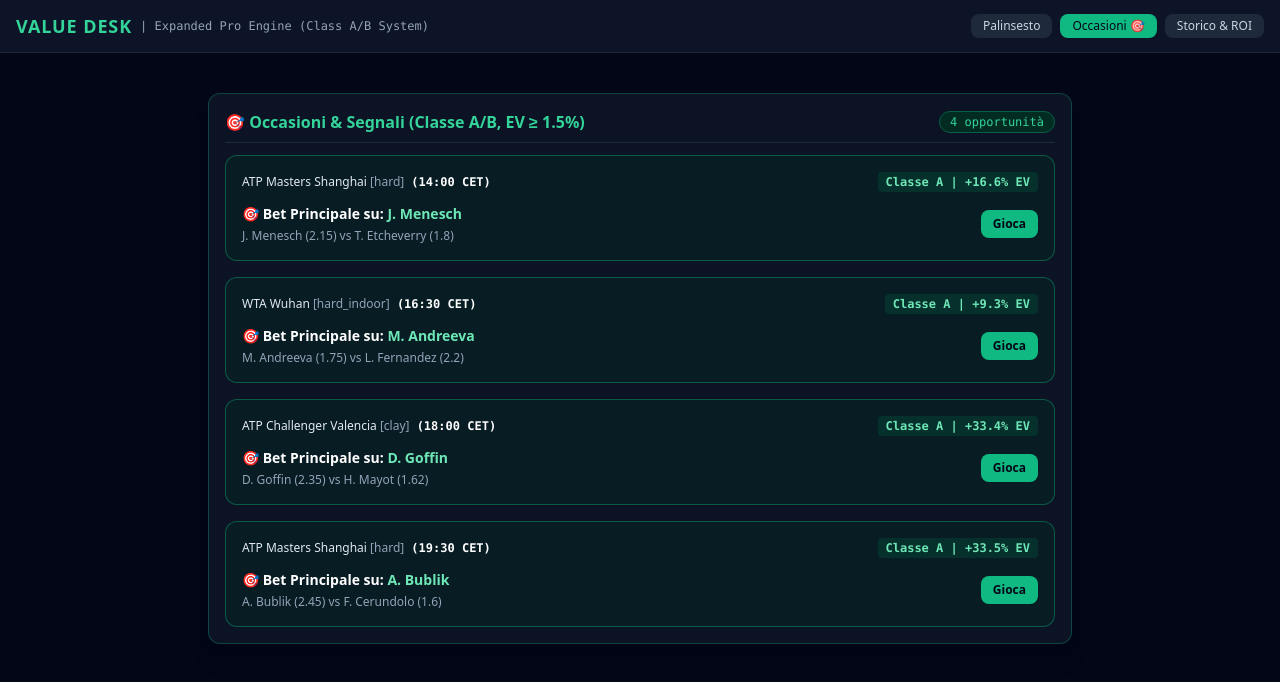
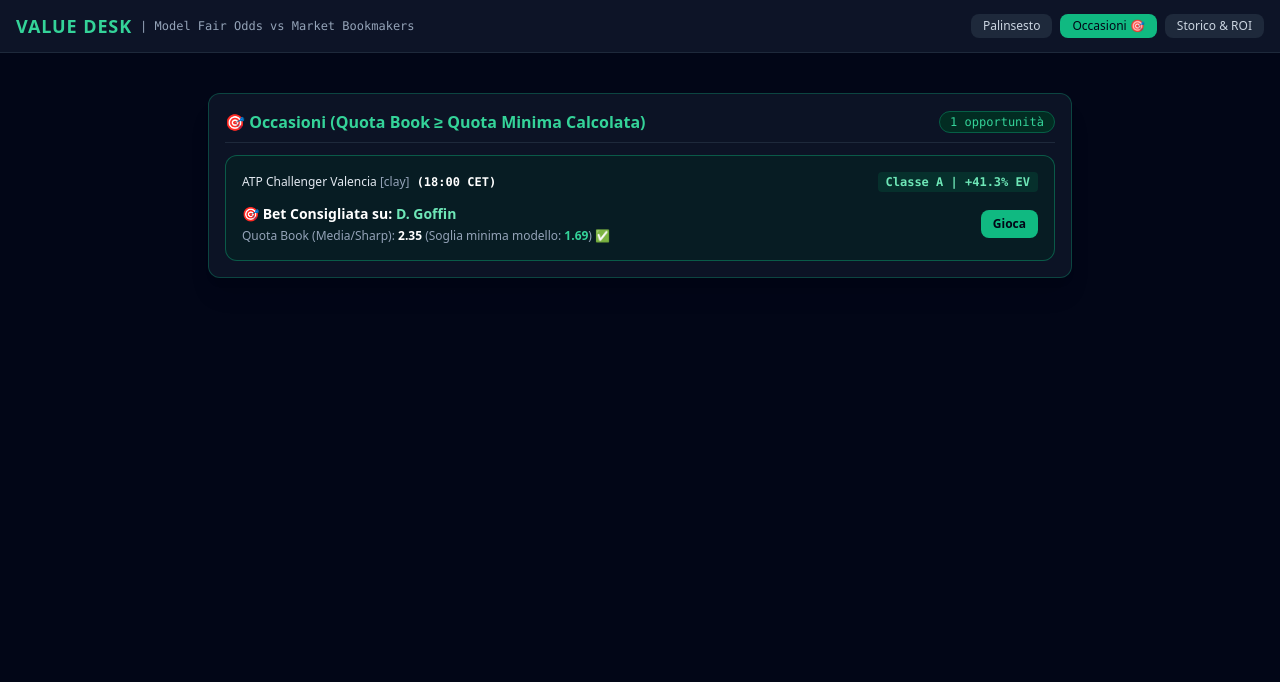
Before and after one commit to roby79/value-desk-betfair, a plain HTML site: page index.html in a window 1280 px wide. Both pictures are taken after a click on the button "Occasioni 🎯". Drawn offline with nearby package versions, Linux system fonts and the light colour scheme.

Commit message:
Aggiunto calcolatore dinamico quota minima basato su Elo e EV

```diff
--- a/index.html
+++ b/index.html
@@ -3,7 +3,7 @@
 <head>
     <meta charset="UTF-8">
     <meta name="viewport" content="width=device-width, initial-scale=1.0">
-    <title>Value Desk - Expanded Pro Tennis Engine</title>
+    <title>Value Desk - Pro Tennis Engine (Fair Odds & Bookmaker Analysis)</title>
     <script src="https://cdn.tailwindcss.com"></script>
 </head>
 <body class="bg-slate-950 text-slate-100 min-h-screen flex flex-col font-sans">
@@ -12,7 +12,7 @@
     <header class="border-b border-slate-800 bg-slate-900/90 backdrop-blur sticky top-0 z-50 px-4 py-3 flex justify-between items-center">
         <div class="flex items-center gap-2">
             <h1 class="text-lg font-black tracking-wider text-emerald-400">VALUE DESK</h1>
-            <span class="text-xs text-slate-400 font-mono">| Expanded Pro Engine (Class A/B System)</span>
+            <span class="text-xs text-slate-400 font-mono">| Model Fair Odds vs Market Bookmakers</span>
         </div>
         <div class="flex gap-2">
             <button onclick="switchTab('palinsesto')" id="btn-palinsesto" class="px-3 py-1 text-xs font-medium rounded-lg bg-emerald-500 text-slate-950 transition">Palinsesto</button>
@@ -33,7 +33,7 @@
 
             <section class="bg-slate-900/80 border border-slate-800 rounded-xl p-4 shadow-xl">
                 <div class="flex justify-between items-center mb-3 border-b border-slate-800 pb-2">
-                    <h2 class="text-md font-semibold text-slate-200 flex items-center gap-2">📅 Palinsesto & Analisi Multidimensionale Calibrata</h2>
+                    <h2 class="text-md font-semibold text-slate-200 flex items-center gap-2">📅 Palinsesto & Quota Minima Modello vs Bookmakers</h2>
                     <span id="match-count" class="text-xs bg-slate-800 text-slate-400 px-2.5 py-0.5 rounded-full font-mono">0 match</span>
                 </div>
                 <div id="matches-container" class="space-y-4">
@@ -46,7 +46,7 @@
         <div id="tab-occasioni" class="space-y-6 hidden">
             <section class="bg-slate-900/80 border border-emerald-500/30 rounded-xl p-4 shadow-xl">
                 <div class="flex justify-between items-center mb-3 border-b border-slate-800 pb-2">
-                    <h2 class="text-md font-semibold text-emerald-400 flex items-center gap-2">🎯 Occasioni & Segnali (Classe A/B, EV &ge; 1.5%)</h2>
+                    <h2 class="text-md font-semibold text-emerald-400 flex items-center gap-2">🎯 Occasioni (Quota Book &ge; Quota Minima Calcolata)</h2>
                     <span id="opp-count" class="text-xs bg-emerald-950 text-emerald-400 border border-emerald-800 px-2.5 py-0.5 rounded-full font-mono">0 opportunità</span>
                 </div>
                 <div id="opportunities-container" class="space-y-4">
@@ -59,7 +59,7 @@
         <div id="tab-giocate" class="space-y-6 hidden">
             <section class="bg-slate-900/80 border border-slate-800 rounded-xl p-4 shadow-xl space-y-4">
                 <div class="flex justify-between items-center border-b border-slate-800 pb-2">
-                    <h2 class="text-md font-semibold text-emerald-400">📊 Storico Giocate, Utili e ROI (Netto Comm. 5%)</h2>
+                    <h2 class="text-md font-semibold text-emerald-400">📊 Storico Giocate, Utili e ROI (Riferimento Bookmakers)</h2>
                     <div class="text-xs font-mono text-slate-400">Cassa Iniziale: <strong class="text-white">€1,000.00</strong></div>
                 </div>
 
@@ -88,10 +88,10 @@
                             <tr class="border-b border-slate-800 text-slate-400">
                                 <th class="pb-2">Match</th>
                                 <th class="pb-2">Scelta</th>
-                                <th class="pb-2">Quota Betfair</th>
+                                <th class="pb-2">Quota Book</th>
                                 <th class="pb-2">Stake</th>
                                 <th class="pb-2">Esito</th>
-                                <th class="pb-2">Utile/Perdita Netto</th>
+                                <th class="pb-2">Utile/Perdita</th>
                             </tr>
                         </thead>
                         <tbody id="bets-table-body">
@@ -106,11 +106,11 @@
 
     </main>
 
-    <!-- Modale Scommessa Betfair -->
+    <!-- Modale Inserimento Giocata Bookmaker -->
     <div id="bet-modal" class="fixed inset-0 bg-black/70 backdrop-blur-sm z-50 hidden flex items-center justify-center p-4">
         <div class="bg-slate-900 border border-slate-700 rounded-xl max-w-md w-full p-5 space-y-4 shadow-2xl">
             <div class="flex justify-between items-center border-b border-slate-800 pb-2">
-                <h3 class="text-sm font-bold text-emerald-400">Piazza Giocata su Betfair</h3>
+                <h3 class="text-sm font-bold text-emerald-400">Registra Giocata su Bookmaker</h3>
                 <button onclick="closeBetModal()" class="text-slate-400 hover:text-white text-sm font-bold">✕</button>
             </div>
             <div id="modal-match-info" class="text-xs text-slate-300 font-mono"></div>
@@ -121,7 +121,7 @@
                     <input type="text" id="modal-side" disabled class="w-full bg-slate-950 border border-slate-800 rounded px-3 py-2 text-slate-300 font-mono">
                 </div>
                 <div>
-                    <label class="block text-slate-400 mb-1">Quota Reale Betfair</label>
+                    <label class="block text-slate-400 mb-1">Quota Reale Bookmaker (es. Pinnacle / Media)</label>
                     <input type="number" id="modal-odds" step="0.01" class="w-full bg-slate-950 border border-slate-800 rounded px-3 py-2 text-slate-200 font-mono">
                 </div>
                 <div>
@@ -137,7 +137,7 @@
         </div>
     </div>
 
-    <!-- Script Logica Ampliata -->
+    <!-- Script Logica -->
     <script>
         let matchesData = [
             {
@@ -148,7 +148,7 @@
                 time: "14:00 CET",
                 player1: "J. Menesch",
                 rank1: 35,
-                odds1: 2.15,
+                odds1: 2.15, // Quota di riferimento media / sharp book
                 eloOverall1: 1870,
                 eloSurface1: 1890,
                 eloRecent1: 1880,
@@ -159,7 +159,7 @@
                 player2: "T. Etcheverry",
                 rank2: 32,
                 odds2: 1.80,
-                eloOverall2: 1850,
+                eloOverall1: 1850,
                 eloSurface2: 1835,
                 eloRecent2: 1840,
                 surfaceMatchesCount2: 18,
@@ -175,7 +175,7 @@
                 time: "16:30 CET",
                 player1: "M. Andreeva",
                 rank1: 15,
-                odds1: 1.75,
+                odds1: 1.55,
                 eloOverall1: 1910,
                 eloSurface1: 1930,
                 eloRecent1: 1920,
@@ -185,7 +185,7 @@
                 form1: ["V", "V", "V", "S"],
                 player2: "L. Fernandez",
                 rank2: 28,
-                odds2: 2.20,
+                odds2: 2.65,
                 eloOverall2: 1830,
                 eloSurface2: 1810,
                 eloRecent2: 1820,
@@ -220,33 +220,6 @@
                 sosRecent2: 110,
                 gameWinAvg2: 50.1,
                 form2: ["S", "V", "S", "S"]
-            },
-            {
-                id: 104,
-                tournament: "ATP Masters Shanghai",
-                tier: "ATP 1000",
-                surface: "hard",
-                time: "19:30 CET",
-                player1: "A. Bublik",
-                rank1: 27,
-                odds1: 2.45,
-                eloOverall1: 1860,
-                eloSurface1: 1885,
-                eloRecent1: 1870,
-                surfaceMatchesCount1: 19,
-                sosRecent1: 35,
-                gameWinAvg1: 52.1,
-                form1: ["V", "S", "V", "V"],
-                player2: "F. Cerundolo",
-                rank2: 31,
-                odds2: 1.60,
-                eloOverall2: 1840,
-                eloSurface2: 1815,
-                eloRecent2: 1825,
-                surfaceMatchesCount2: 16,
-                sosRecent2: 40,
-                gameWinAvg2: 49.2,
-                form2: ["S", "V", "S", "V"]
             }
         ];
 
@@ -279,11 +252,6 @@
             return Math.min(Math.max(score, 40), 95);
         }
 
-        function getNetOdds(odds) {
-            const netProfit = (odds - 1) * 0.95;
-            return 1 + netProfit;
-        }
-
         function processMatches() {
             return matchesData.map(match => {
                 const effElo1 = getEffectiveElo(match.eloSurface1, match.eloOverall1, match.eloRecent1, match.surfaceMatchesCount1);
@@ -294,62 +262,61 @@
                 const totalScoreDiff = eloDiff + gameDiff;
 
                 const rawProb1 = 1 / (1 + Math.pow(10, -totalScoreDiff / 400));
-                const damping = 0.90; // Sintonizzato per catturare micro-vantaggi
+                const damping = 0.90;
                 const probElo1 = 0.5 + (rawProb1 - 0.5) * damping;
                 const probElo2 = 1 - probElo1;
 
-                const netOdds1 = getNetOdds(match.odds1);
-                const netOdds2 = getNetOdds(match.odds2);
-                const rawMarket1 = 1 / netOdds1;
-                const rawMarket2 = 1 / netOdds2;
+                // Calcolo Quota Minima di Valore (Fair Odds con target EV +1.5%)
+                const targetEV = 0.015;
+                const minGrossOdds1 = (1 + targetEV) / probElo1;
+                const minGrossOdds2 = (1 + targetEV) / probElo2;
+
+                const rawMarket1 = 1 / match.odds1;
+                const rawMarket2 = 1 / match.odds2;
                 const marketNoVig1 = rawMarket1 / (rawMarket1 + rawMarket2);
                 const marketNoVig2 = rawMarket2 / (rawMarket1 + rawMarket2);
 
-                const netEdge1 = probElo1 - marketNoVig1;
-                const netEdge2 = probElo2 - marketNoVig2;
-
-                const netEv1 = probElo1 * (netOdds1 - 1) * 0.95 - (1 - probElo1);
-                const netEv2 = probElo2 * (netOdds2 - 1) * 0.95 - (1 - probElo2);
+                const ev1 = probElo1 * match.odds1 - 1;
+                const ev2 = probElo2 * match.odds2 - 1;
 
                 const confidence1 = calculateConfidenceScore(match.surfaceMatchesCount1, match.gameWinAvg1, match.tier);
                 const confidence2 = calculateConfidenceScore(match.surfaceMatchesCount2, match.gameWinAvg2, match.tier);
 
+                // Condizione di convenienza: la quota del book deve essere >= della quota minima calcolata dal modello
+                const isValue1 = match.odds1 >= minGrossOdds1 && ev1 >= 0.015 && confidence1 >= 60;
+                const isValue2 = match.odds2 >= minGrossOdds2 && ev2 >= 0.015 && confidence2 >= 60;
+
                 let valueOn = null;
-                let betClass = null; // Class A or B
+                let betClass = null;
                 let bestEv = 0;
-                let recommendedSide = "";
-                let recommendedOdds = 0;
 
-                // Valutazione Fasce EV (Soglia minima ammessa 1.5%)
-                if (netEv1 >= 0.03 && netEdge1 >= 0.015 && confidence1 >= 65) {
-                    valueOn = match.player1; betClass = "Classe A"; bestEv = (netEv1 * 100).toFixed(1);
-                    recommendedSide = `Punta ${match.player1}`; recommendedOdds = match.odds1;
-                } else if (netEv1 >= 0.015 && netEdge1 >= 0.010 && confidence1 >= 60) {
-                    valueOn = match.player1; betClass = "Classe B"; bestEv = (netEv1 * 100).toFixed(1);
-                    recommendedSide = `Punta ${match.player1}`; recommendedOdds = match.odds1;
-                } else if (netEv2 >= 0.03 && netEdge2 >= 0.015 && confidence2 >= 65) {
-                    valueOn = match.player2; betClass = "Classe A"; bestEv = (netEv2 * 100).toFixed(1);
-                    recommendedSide = `Punta ${match.player2}`; recommendedOdds = match.odds2;
-                } else if (netEv2 >= 0.015 && netEdge2 >= 0.010 && confidence2 >= 60) {
-                    valueOn = match.player2; betClass = "Classe B"; bestEv = (netEv2 * 100).toFixed(1);
-                    recommendedSide = `Punta ${match.player2}`; recommendedOdds = match.odds2;
+                if (isValue1) {
+                    valueOn = match.player1;
+                    betClass = ev1 >= 0.05 ? "Classe A" : "Classe B";
+                    bestEv = (ev1 * 100).toFixed(1);
+                } else if (isValue2) {
+                    valueOn = match.player2;
+                    betClass = ev2 >= 0.05 ? "Classe A" : "Classe B";
+                    bestEv = (ev2 * 100).toFixed(1);
                 }
 
                 return {
                     ...match,
                     probElo1: (probElo1 * 100).toFixed(1),
                     probElo2: (probElo2 * 100).toFixed(1),
-                    netOdds1: netOdds1.toFixed(2),
-                    netOdds2: netOdds2.toFixed(2),
-                    netEv1: (netEv1 * 100).toFixed(1),
-                    netEv2: (netEv2 * 100).toFixed(1),
+                    marketNoVig1: (marketNoVig1 * 100).toFixed(1),
+                    marketNoVig2: (marketNoVig2 * 100).toFixed(1),
+                    minGrossOdds1: minGrossOdds1.toFixed(2),
+                    minGrossOdds2: minGrossOdds2.toFixed(2),
+                    ev1: (ev1 * 100).toFixed(1),
+                    ev2: (ev2 * 100).toFixed(1),
                     confidence1,
                     confidence2,
+                    isValue1,
+                    isValue2,
                     valueOn,
                     betClass,
-                    bestEv: bestEv ? `+${bestEv}% EV` : null,
-                    recommendedSide,
-                    recommendedOdds
+                    bestEv: bestEv ? `+${bestEv}% EV` : null
                 };
             });
         }
@@ -397,8 +364,7 @@
             if (!target) return;
             target.status = newStatus;
             if (newStatus === 'Vinta') {
-                const grossProfit = target.stake * (target.odds - 1);
-                target.pnl = grossProfit * 0.95;
+                target.pnl = target.stake * (target.odds - 1);
             } else if (newStatus === 'Persa') {
                 target.pnl = -target.stake;
             } else {
@@ -465,16 +431,12 @@
             oppCount.textContent = `${opportunities.length} opportunità`;
 
             if (opportunities.length === 0) {
-                oppContainer.innerHTML = '<div class="text-slate-500 italic text-sm py-2">Nessuna occasione con Net EV >= 1.5% e Confidence >= 60.</div>';
+                oppContainer.innerHTML = '<div class="text-slate-500 italic text-sm py-2">Nessuna quota bookmaker supera la soglia minima calcolata dal modello.</div>';
             } else {
                 opportunities.forEach(match => {
                     const isClassA = match.betClass === "Classe A";
-                    const badgeClass = isClassA
-                        ? "bg-emerald-950/40 border-emerald-500/40"
-                        : "bg-amber-950/30 border-amber-500/40";
-                    const badgeText = isClassA
-                        ? "bg-emerald-900/40 text-emerald-300"
-                        : "bg-amber-900/40 text-amber-300";
+                    const badgeClass = isClassA ? "bg-emerald-950/40 border-emerald-500/40" : "bg-amber-950/30 border-amber-500/40";
+                    const badgeText = isClassA ? "bg-emerald-900/40 text-emerald-300" : "bg-amber-900/40 text-amber-300";
 
                     const card = document.createElement('div');
                     card.className = `${badgeClass} border rounded-xl p-4 space-y-3`;
@@ -485,8 +447,8 @@
                         </div>
                         <div class="flex justify-between items-center text-sm">
                             <div>
-                                <strong class="text-white">🎯 ${isClassA ? 'Bet Principale' : 'Monitora (Stake Ridotto)'} su: <span class="${isClassA ? 'text-emerald-300' : 'text-amber-300'}">${match.valueOn}</span></strong>
-                                <div class="text-xs text-slate-400 mt-1">${match.player1} (${match.odds1}) vs ${match.player2} (${match.odds2})</div>
+                                <strong class="text-white">🎯 ${isClassA ? 'Bet Consigliata' : 'Monitora'} su: <span class="${isClassA ? 'text-emerald-300' : 'text-amber-300'}">${match.valueOn}</span></strong>
+                                <div class="text-xs text-slate-400 mt-1">Quota Book (Media/Sharp): <strong class="text-white">${match.valueOn === match.player1 ? match.odds1 : match.odds2}</strong> (Soglia minima modello: <strong class="text-emerald-400">${match.valueOn === match.player1 ? match.minGrossOdds1 : match.minGrossOdds2}</strong>) ✅</div>
                             </div>
                             <button onclick="openBetModal(${match.id}, 'Punta ${match.valueOn}', ${match.valueOn === match.player1 ? match.odds1 : match.odds2})" class="${isClassA ? 'bg-emerald-500 hover:bg-emerald-400' : 'bg-amber-500 hover:bg-amber-400'} text-slate-950 font-bold px-3 py-1.5 rounded-lg text-xs transition">Gioca</button>
                         </div>
@@ -496,22 +458,13 @@
             }
 
             filteredData.forEach(match => {
-                const ev1 = parseFloat(match.netEv1);
-                const ev2 = parseFloat(match.netEv2);
+                let badge1 = match.isValue1 ?
+                    `<span class="bg-emerald-950 text-emerald-400 border border-emerald-800 px-2 py-0.5 rounded text-xs font-mono font-bold">🎯 VALUE OK (EV: +${match.ev1}%)</span>` :
+                    `<span class="bg-slate-900 text-slate-400 border border-slate-800 px-2 py-0.5 rounded text-xs font-mono">⚠️ Sotto Quota Minima</span>`;
 
-                let badge1 = `<span class="bg-red-950/40 text-red-400 border border-red-900/50 px-2 py-0.5 rounded text-xs font-mono">🔴 No Bet (${match.netEv1}%)</span>`;
-                if (ev1 >= 3.0 && match.confidence1 >= 65) {
-                    badge1 = `<span class="bg-emerald-950 text-emerald-400 border border-emerald-800 px-2 py-0.5 rounded text-xs font-mono font-bold">🟢 EV: +${match.netEv1}% (A)</span>`;
-                } else if (ev1 >= 1.5 && match.confidence1 >= 60) {
-                    badge1 = `<span class="bg-amber-950 text-amber-400 border border-amber-800 px-2 py-0.5 rounded text-xs font-mono font-bold">🟡 EV: +${match.netEv1}% (B)</span>`;
-                }
-
-                let badge2 = `<span class="bg-red-950/40 text-red-400 border border-red-900/50 px-2 py-0.5 rounded text-xs font-mono">🔴 No Bet (${match.netEv2}%)</span>`;
-                if (ev2 >= 3.0 && match.confidence2 >= 65) {
-                    badge2 = `<span class="bg-emerald-950 text-emerald-400 border border-emerald-800 px-2 py-0.5 rounded text-xs font-mono font-bold">🟢 EV: +${match.netEv2}% (A)</span>`;
-                } else if (ev2 >= 1.5 && match.confidence2 >= 60) {
-                    badge2 = `<span class="bg-amber-950 text-amber-400 border border-amber-800 px-2 py-0.5 rounded text-xs font-mono font-bold">🟡 EV: +${match.netEv2}% (B)</span>`;
-                }
+                let badge2 = match.isValue2 ?
+                    `<span class="bg-emerald-950 text-emerald-400 border border-emerald-800 px-2 py-0.5 rounded text-xs font-mono font-bold">🎯 VALUE OK (EV: +${match.ev2}%)</span>` :
+                    `<span class="bg-slate-900 text-slate-400 border border-slate-800 px-2 py-0.5 rounded text-xs font-mono">⚠️ Sotto Quota Minima</span>`;
 
                 const card = document.createElement('div');
                 card.className = "bg-slate-800/40 border border-slate-700/50 rounded-xl p-4 space-y-3";
@@ -525,28 +478,30 @@
                         <div class="flex flex-col justify-between space-y-2 sm:border-r sm:border-slate-800 sm:pr-3">
                             <div class="flex justify-between items-start">
                                 <div>
-                                    <div class="font-bold text-white">${match.player1} <span class="text-xs text-slate-400 font-normal">(Rank ${match.rank1})</span> <span class="font-mono text-emerald-400 text-xs ml-1">(Q. ${match.odds1})</span></div>
-                                    <div class="text-xs text-slate-400 mt-0.5">Conf: <span class="font-mono text-emerald-300">${match.confidence1}/100</span> | SOS: <span class="font-mono text-slate-200">${match.sosRecent1}</span></div>
+                                    <div class="font-bold text-white">${match.player1} <span class="text-xs text-slate-400 font-normal">(Rank ${match.rank1})</span> <span class="font-mono text-emerald-400 text-xs ml-1">(Q. Book: ${match.odds1})</span></div>
+                                    <div class="text-xs text-slate-400 mt-0.5">Quota Minima Modello: <strong class="text-amber-300 font-mono">${match.minGrossOdds1}</strong></div>
                                 </div>
                                 <div>${badge1}</div>
                             </div>
-                            <div class="flex justify-between items-center pt-1 border-t border-slate-800/60 text-xs">
-                                <span class="text-slate-400 font-mono">Model Prob: <strong class="text-slate-200">${match.probElo1}%</strong></span>
-                                <button onclick="openBetModal(${match.id}, 'Punta ${match.player1}', ${match.odds1})" class="bg-slate-800 hover:bg-slate-700 text-emerald-400 text-xs px-2.5 py-1 rounded font-mono">Punta</button>
+                            <div class="flex justify-between items-center pt-1 border-t border-slate-800/60 text-xs text-slate-300 font-mono">
+                                <span>Model Prob: <strong class="text-white">${match.probElo1}%</strong></span>
+                                <span>Book (No-Vig): <strong class="text-emerald-400">${match.marketNoVig1}%</strong></span>
+                                <button onclick="openBetModal(${match.id}, 'Punta ${match.player1}', ${match.odds1})" class="bg-slate-800 hover:bg-slate-700 text-emerald-400 text-xs px-2.5 py-1 rounded">Punta</button>
                             </div>
                         </div>
 
                         <div class="flex flex-col justify-between space-y-2 sm:pl-3">
                             <div class="flex justify-between items-start">
                                 <div>
-                                    <div class="font-bold text-white">${match.player2} <span class="text-xs text-slate-400 font-normal">(Rank ${match.rank2})</span> <span class="font-mono text-emerald-400 text-xs ml-1">(Q. ${match.odds2})</span></div>
-                                    <div class="text-xs text-slate-400 mt-0.5">Conf: <span class="font-mono text-emerald-300">${match.confidence2}/100</span> | SOS: <span class="font-mono text-slate-200">${match.sosRecent2}</span></div>
+                                    <div class="font-bold text-white">${match.player2} <span class="text-xs text-slate-400 font-normal">(Rank ${match.rank2})</span> <span class="font-mono text-emerald-400 text-xs ml-1">(Q. Book: ${match.odds2})</span></div>
+                                    <div class="text-xs text-slate-400 mt-0.5">Quota Minima Modello: <strong class="text-amber-300 font-mono">${match.minGrossOdds2}</strong></div>
                                 </div>
                                 <div>${badge2}</div>
                             </div>
-                            <div class="flex justify-between items-center pt-1 border-t border-slate-800/60 text-xs">
-                                <span class="text-slate-400 font-mono">Model Prob: <strong class="text-slate-200">${match.probElo2}%</strong></span>
-                                <button onclick="openBetModal(${match.id}, 'Punta ${match.player2}', ${match.odds2})" class="bg-slate-800 hover:bg-slate-700 text-emerald-400 text-xs px-2.5 py-1 rounded font-mono">Punta</button>
+                            <div class="flex justify-between items-center pt-1 border-t border-slate-800/60 text-xs text-slate-300 font-mono">
+                                <span>Model Prob: <strong class="text-white">${match.probElo2}%</strong></span>
+                                <span>Book (No-Vig): <strong class="text-emerald-400">${match.marketNoVig2}%</strong></span>
+                                <button onclick="openBetModal(${match.id}, 'Punta ${match.player2}', ${match.odds2})" class="bg-slate-800 hover:bg-slate-700 text-emerald-400 text-xs px-2.5 py-1 rounded">Punta</button>
                             </div>
                         </div>
                     </div>
```
